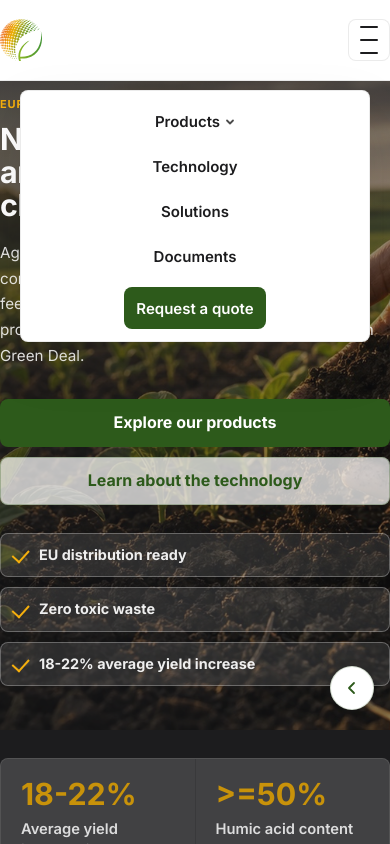
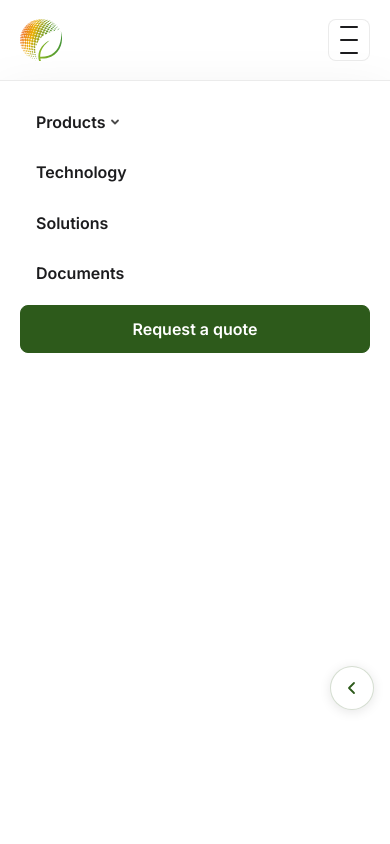
Before and after one commit to msagrosolver/agrosapro, a React (Vite) app: page / in a window 390 px wide. Both pictures are taken after a click on the button 369 px from the left and 40 px from the top of the page. Shown: the top 844 px of the page. Built offline with nearby package versions, Linux system fonts and the light colour scheme.

Commit message:
“mobile_menu”

```diff
--- a/src/components/Navbar/Navbar.css
+++ b/src/components/Navbar/Navbar.css
@@ -55,6 +55,17 @@
 
 .navbar--transparent .navbar__toggle span {
   background: #ffffff;
+}
+
+.navbar--transparent .navbar__toggle {
+  border-color: rgba(255, 255, 255, 0.55);
+  background: rgba(255, 255, 255, 0.12);
+  backdrop-filter: blur(10px);
+}
+
+.navbar--transparent .navbar__toggle:hover {
+  border-color: rgba(255, 255, 255, 0.85);
+  background: rgba(255, 255, 255, 0.18);
 }
 
 .navbar:not(.navbar--transparent) .navbar__brand span {
@@ -218,43 +229,42 @@
   height: 2px;
   border-radius: 2px;
   background: var(--color-primary);
+  transition: transform 0.2s ease, opacity 0.2s ease;
 }
 
 .navbar__nav {
-  position: absolute;
-  top: calc(var(--navbar-height) + 10px);
-  right: 20px;
-  left: 20px;
+  position: fixed;
+  top: var(--navbar-height);
+  left: 0;
+  right: 0;
+  bottom: 0;
   display: none;
   flex-direction: column;
   gap: 4px;
-  border: 1px solid rgba(0, 0, 0, 0.08);
-  border-radius: 8px;
+  border-top: 1px solid rgba(0, 0, 0, 0.08);
+  border-radius: 0;
   background: #fff;
   box-shadow: 0 22px 55px rgba(28, 28, 30, 0.1);
-  padding: 12px;
+  padding: 16px;
+  overflow-y: auto;
+  z-index: 49;
+  align-items: flex-start;
 }
 
 .navbar__nav--open {
-  display: flex;
-}
-
-/* Nav links container */
-.navbar__nav {
-  display: flex;
-  align-items: center;
-  gap: 8px;
+  display: flex !important;
 }
 
 /* All nav links */
 .navbar__nav a {
-  display: inline-flex;
+  display: flex;
+  width: 100%;
   align-items: center;
-  padding: 8px 12px;
-  font-size: 15px;
+  padding: 12px 16px;
+  font-size: 16px;
   font-weight: 600;
   font-family: inherit;
-  color: inherit;
+  color: var(--color-text);
   text-decoration: none;
   border-radius: var(--radius-sm);
   transition: background 0.2s ease, color 0.2s ease;
@@ -284,15 +294,16 @@
 
 /* Dropdown trigger — identical sizing to nav links */
 .dropdown-trigger {
-  display: inline-flex;
+  display: flex;
+  width: 100%;
   align-items: center;
   gap: 5px;
-  padding: 8px 12px;
-  font-size: 15px;
+  padding: 12px 16px;
+  font-size: 16px;
   font-weight: 600;
   font-family: inherit;
   line-height: 1.4;
-  color: inherit;
+  color: var(--color-text);
   background: none;
   border: none;
   border-radius: var(--radius-sm);
@@ -340,47 +351,42 @@
 
 /* Dropdown menu */
 .dropdown-menu {
-  position: absolute;
-  top: 100%;
-  left: 0;
-  padding-top: 8px;
-  background: #FFFFFF;
-  border-radius: 12px;
-  box-shadow: 0 8px 32px rgba(0, 0, 0, 0.12);
-  border: 1px solid rgba(0, 0, 0, 0.08);
-  min-width: 220px;
-  opacity: 0;
-  transform: translateY(-4px);
-  pointer-events: none;
-  transition: opacity 0.2s ease, transform 0.2s ease;
+  position: static;
+  opacity: 1;
+  transform: none;
+  pointer-events: all;
+  box-shadow: none;
+  border: none;
+  border-radius: 0;
+  padding: 0 0 0 16px;
+  background: transparent;
+  display: none;
+  min-width: 0;
 }
 
 .nav-item-dropdown:hover .dropdown-menu,
 .nav-item-dropdown.is-open .dropdown-menu {
-  opacity: 1;
-  transform: translateY(0);
-  pointer-events: all;
+  display: block;
 }
 
 .dropdown-menu a {
   display: block;
-  padding: 11px 20px;
+  padding: 10px 16px;
   font-size: 14px;
   font-weight: 500;
-  color: #1C1C1E !important;
-  background: transparent;
-  border-radius: 0;
-  transition: background 0.15s ease, color 0.15s ease;
+  color: var(--color-text-muted) !important;
+  border-radius: var(--radius-sm);
 }
 
 .dropdown-menu a:hover {
-  background: #F7F7F7 !important;
-  color: #2D5A1B !important;
+  background: rgba(45, 90, 27, 0.06) !important;
+  color: var(--color-primary) !important;
 }
 
 /* Nav item dropdown wrapper */
 .nav-item-dropdown {
   position: relative;
+  width: 100%;
 }
 
 .nav-item-dropdown::after {
@@ -416,8 +422,12 @@
 }
 
 .navbar__cta--mobile {
+  display: flex !important;
+  width: 100%;
   margin-top: 4px;
   color: #fff !important;
+  justify-content: center;
+  border-radius: var(--radius-sm);
 }
 
 .navbar--transparent .navbar__cta--mobile {
@@ -446,7 +456,7 @@
 
   .navbar__nav {
     position: static;
-    display: flex;
+    display: flex !important;
     flex: 1;
     flex-direction: row;
     align-items: center;
@@ -457,21 +467,26 @@
     background: transparent;
     box-shadow: none;
     padding: 0;
+    bottom: auto;
   }
 
   .navbar__nav a,
   .navbar__nav .dropdown-trigger {
     padding: 8px 12px;
+    width: auto;
+    font-size: 15px;
   }
 
   .nav-item-dropdown {
     position: relative;
+    width: auto;
   }
 
   .dropdown-menu {
     position: absolute;
     top: 100%;
     left: 0;
+    display: block;
     min-width: 220px;
     max-height: none;
     margin-left: 0;
@@ -499,6 +514,48 @@
   }
 }
 
+@media (max-width: 899px) {
+  .navbar__nav.navbar__nav--open {
+    position: fixed;
+    top: var(--navbar-height);
+    right: 0;
+    bottom: auto;
+    left: 0;
+    z-index: 100;
+    display: flex !important;
+    height: calc(100dvh - var(--navbar-height));
+    max-height: calc(100dvh - var(--navbar-height));
+    align-items: stretch;
+    padding: 18px 20px 28px;
+    background: #ffffff;
+    overflow-y: auto;
+    -webkit-overflow-scrolling: touch;
+  }
+
+  .navbar__nav.navbar__nav--open .nav-item-dropdown,
+  .navbar__nav.navbar__nav--open > a,
+  .navbar__nav.navbar__nav--open .navbar__cta--mobile {
+    width: 100%;
+    opacity: 1;
+    visibility: visible;
+  }
+
+  .navbar__nav.navbar__nav--open a,
+  .navbar__nav.navbar__nav--open .dropdown-trigger {
+    color: var(--color-text) !important;
+  }
+
+  .navbar__nav.navbar__nav--open .navbar__cta--mobile {
+    color: #ffffff !important;
+    background: var(--color-primary);
+    border: 1.5px solid var(--color-primary);
+  }
+
+  .navbar__nav.navbar__nav--open .dropdown-menu a {
+    color: var(--color-text-muted) !important;
+  }
+}
+
 @media (max-width: 480px) {
   .navbar__actions {
     gap: 8px;
--- a/src/components/Navbar/Navbar.jsx
+++ b/src/components/Navbar/Navbar.jsx
@@ -71,16 +71,24 @@ function Navbar() {
         <nav className={`navbar__nav ${isOpen ? 'navbar__nav--open' : ''}`} aria-label="Primary navigation">
           <div
             className={`nav-item-dropdown ${isProductsOpen ? 'is-open' : ''}`}
-            onMouseEnter={() => setIsProductsOpen(true)}
-            onMouseLeave={() => setIsProductsOpen(false)}
+            onMouseEnter={() => {
+              if (window.innerWidth >= 900) setIsProductsOpen(true);
+            }}
+            onMouseLeave={() => {
+              if (window.innerWidth >= 900) setIsProductsOpen(false);
+            }}
           >
             <button
               className="dropdown-trigger"
               type="button"
               aria-expanded={isProductsOpen}
               onClick={() => {
-                navigate('/products');
-                setIsProductsOpen((v) => !v);
+                if (window.innerWidth >= 900) {
+                  navigate('/products');
+                  setIsProductsOpen((v) => !v);
+                } else {
+                  setIsProductsOpen((v) => !v);
+                }
               }}
             >
               Products
--- a/src/styles/global.css
+++ b/src/styles/global.css
@@ -171,7 +171,12 @@ button {
 
 @media (max-width: 520px) {
   .container {
-    width: min(100% - 32px, var(--container));
+    width: min(100% - 40px, var(--content-max));
+  }
+
+  main {
+    padding-left: 0;
+    padding-right: 0;
   }
 
   .button {
```
